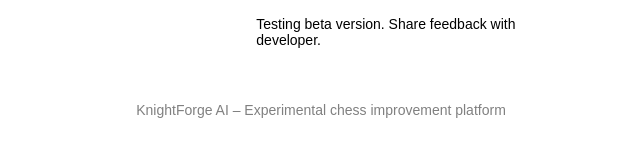
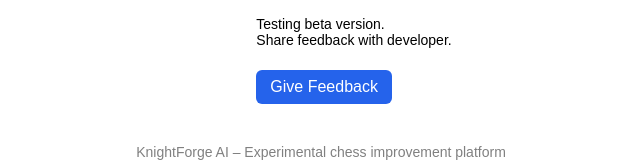
Before and after one commit to InquisitiveDesign/knightforge-ai, a React (Vite) app: page / in a window 1280 px wide. Shown: the part 469-631 px from the top of the page, without its empty margins (319-959 px from the left). Built offline with nearby package versions, Linux system fonts and the light colour scheme; no server answers.

Commit message:
Update App.jsx

```diff
--- a/App.jsx
+++ b/App.jsx
@@ -171,12 +171,29 @@
 
 <div style={{marginTop:'20px'}}>
 
-<b>Feedback</b>
+    <b>Feedback</b>
 
-<p style={{fontSize:'14px'}}>
-Testing beta version.
-Share feedback with developer.
-</p>
+    <p style={{fontSize:'14px'}}>
+    Testing beta version.<br/>
+    Share feedback with developer.
+    </p>
+
+    <a
+    href="https://forms.gle/aSuX5EZ2NYNHJFUd7"
+    target="_blank"
+    rel="noopener noreferrer"
+    style={{
+    display:'inline-block',
+    marginTop:'8px',
+    padding:'8px 14px',
+    background:'#2563eb',
+    color:'white',
+    textDecoration:'none',
+    borderRadius:'6px'
+    }}
+    >
+    Give Feedback
+    </a>
 
 </div>
 
```
